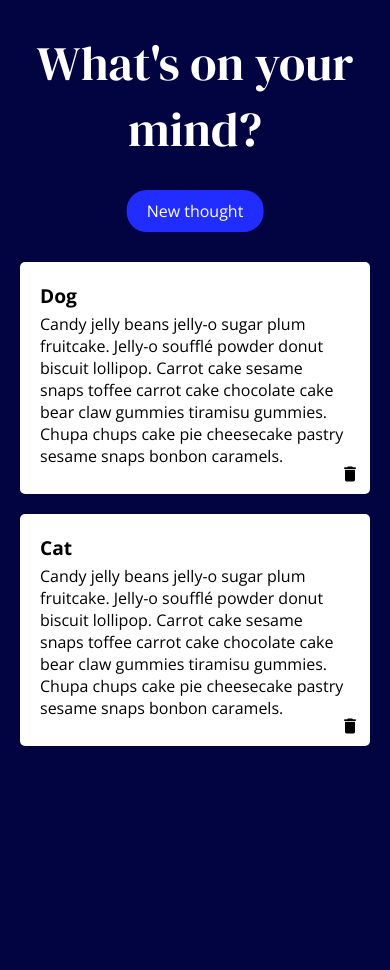
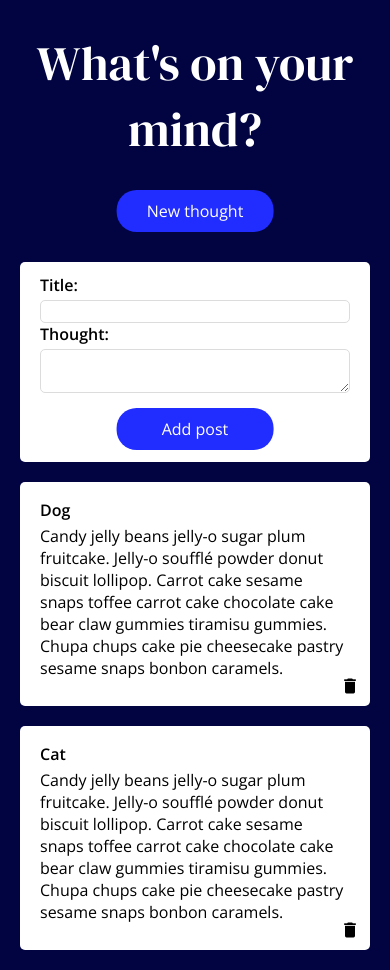
Before and after one commit to heatherwenzel/social-posts-app, an Angular app: page / in a window 390 px wide. Before the commit the page ends 844 px from the top, so only its background shows below. Built offline with nearby package versions, Linux system fonts and the light colour scheme.

Commit message:
mobile styling post-form

```diff
--- a/src/app/post-form/post-form.component.css
+++ b/src/app/post-form/post-form.component.css
@@ -1,3 +1,38 @@
+form {
+  background-color: white;
+  border-radius: 5px;
+  padding: 12px 20px;
+  margin: 20px 0;
+  display: flex;
+  flex-direction: column;
+}
+
+label {
+  font-size: 1em;
+  font-weight: 600;
+  margin-bottom: 4px;
+}
+
+input, textarea {
+  border: 1px solid gainsboro;
+  border-radius: 5px;
+  font-size: .9em;
+}
+
+button {
+  padding: 10px 30px;
+  border-radius: 20px;
+  border: none;
+  font-size: 1em;
+  position: relative;
+  left: 50%;
+  transform: translateX(-50%);
+  background-color: #212CFF;
+  color: white;
+  margin-top: 15px;
+  width: 156.83px;
+}
+
 /* .form {
   background-color: #B1DDEA;
   height: 50vh;
--- a/src/app/post-form/post-form.component.html
+++ b/src/app/post-form/post-form.component.html
@@ -1,7 +1,7 @@
 <form #postForm="ngForm" (ngSubmit)="submitPost(postForm)" class="form">
-  <label for="" class="formLabel">Title</label>
-  <input type="text" name="newPostTitle" placeholder="Post title" class="titleInput" ngModel/>
-  <label for="" class="formLabel">Thought</label>
-  <input type="text" name="newPostThought" class="thoughtInput" ngModel/>
-  <button class="addPostButton">Add Post</button>
+  <label for="post title" class="formLabel">Title:</label>
+  <input type="text" name="newPostTitle" class="titleInput" ngModel/>
+  <label for="post content" class="formLabel">Thought:</label>
+  <textarea name="newPostThought" cols="30" rows="2" ngModel></textarea>
+  <button class="addPostButton">Add post</button>
 </form>
--- a/src/app/social-posts/social-posts.component.css
+++ b/src/app/social-posts/social-posts.component.css
@@ -7,7 +7,7 @@
 }
 
 button {
-  padding: 10px 20px;
+  padding: 10px 30px;
   border-radius: 20px;
   border: none;
   font-size: 1em;
@@ -28,8 +28,8 @@ button {
 }
 
 .postTitle {
-  font-size: 1.2em;
-  font-weight: 700;
+  font-size: 1em;
+  font-weight: 600;
   margin-bottom: 0;
 }
 
--- a/src/app/social-posts/social-posts.component.ts
+++ b/src/app/social-posts/social-posts.component.ts
@@ -10,7 +10,7 @@ import { PostInterface } from '../post-interface';
 export class SocialPostsComponent implements OnInit {
 
   //shows or hides the new post form when clicked/hides the new post form when submitted
-  show: boolean = false;
+  show: boolean = true;
 
   //creates 2 new instances of the post interface
   posts: PostInterface[] = [
--- a/src/index.html
+++ b/src/index.html
@@ -7,7 +7,7 @@
 
     <meta name="viewport" content="width=device-width, initial-scale=1" />
     <link rel="icon" type="image/x-icon" href="favicon.ico" />
-    <link href="https://fonts.googleapis.com/css?family=DM+Serif+Display|Open+Sans:400,700&display=swap" rel="stylesheet">
+    <link href="https://fonts.googleapis.com/css?family=DM+Serif+Display|Open+Sans:400,600&display=swap" rel="stylesheet">
     <link href="https://fonts.googleapis.com/icon?family=Material+Icons" rel="stylesheet"/>
   </head>
   <body>
```
